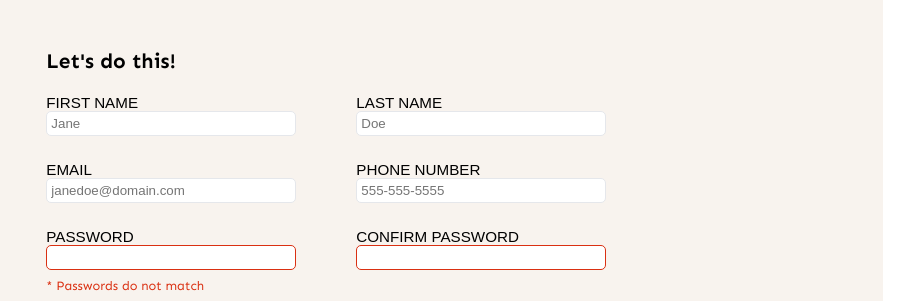
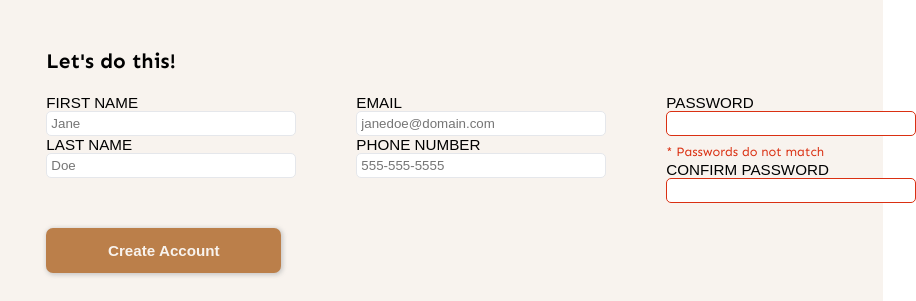
Before and after one commit to ajwjung/sign-up-form, a plain HTML site: page index.html in a window 1280 px wide. Shown: the part 270-571 px from the top of the page, 397-1313 px from the left, 916 px wide, since content can reach past the window. Drawn offline with Linux system fonts and the light colour scheme; a web font is replaced by a local one.

Commit message:
Add containers around inputs and change order

```diff
--- a/index.html
+++ b/index.html
@@ -35,31 +35,38 @@
                     <p class="bold">Let's do this!</p>
 
                     <div class="info">
-                        <div class="col1">
+                        <div class="row">
+                            <div class="input-field">
                                 <label for="first_name">First Name</label>
                                 <input type="text" name="first_name" id="first_name" placeholder="Jane" minlength="2" pattern="[A-Za-z]{2,}" title="Only letters are accepted and must be 2 or more characters long.">
-                            <br>
+                            </div>
+                            <div class="input-field">
+                                <label for="last_name">Last Name</label>
+                                <input type="text" name="last_name" id="last_name" placeholder="Doe" minlength="2" pattern="[A-Za-z]{2,}" title="Only letters are accepted and must be 2 or more characters long.">
+                            </div>
+                        </div>
 
+                        <div class="row">
+                            <div class="input-field">
                                 <label for="email">Email</label>
                                 <input type="email" name="user_email" id="email" placeholder="janedoe@domain.com">
-                            <br>
+                            </div>
+                            <div class="input-field">
+                                <label for="phone_number">Phone Number</label>
+                                <input type="tel" name="user_phone_num" id="phone_number" placeholder="555-555-5555" pattern="\(?\d{3}\)? \d{3}-\d{4}|\d{3}-\d{3}-\d{4}" title="Accepted formats: (123) 456-7890 or 123-456-7890">
+                            </div>
+                        </div>
 
+                        <div class="row">
+                            <div class="input-field">
                                 <label for="password">Password</label>
                                 <input type="password" name="user_password" id="password" class="error">
                                 <span></span>
                             </div>
-
-                        <div class="col2">
-                            <label for="last_name">Last Name</label>
-                            <input type="text" name="last_name" id="last_name" placeholder="Doe" minlength="2" pattern="[A-Za-z]{2,}" title="Only letters are accepted and must be 2 or more characters long.">
-                            <br>
-
-                            <label for="phone_number">Phone Number</label>
-                            <input type="tel" name="user_phone_num" id="phone_number" placeholder="555-555-5555" pattern="\(?\d{3}\)? \d{3}-\d{4}|\d{3}-\d{3}-\d{4}" title="Accepted formats: (123) 456-7890 or 123-456-7890">
-                            <br>
-
+                            <div class="input-field">
                                 <label for="confirm_password">Confirm Password</label>
                                 <input type="password" name="confirm_user_password" id="confirm_password" class="error">
+                            </div>
                         </div>
                     </div>
 
```
Lines whose indentation alone changed are shown as unchanged.
